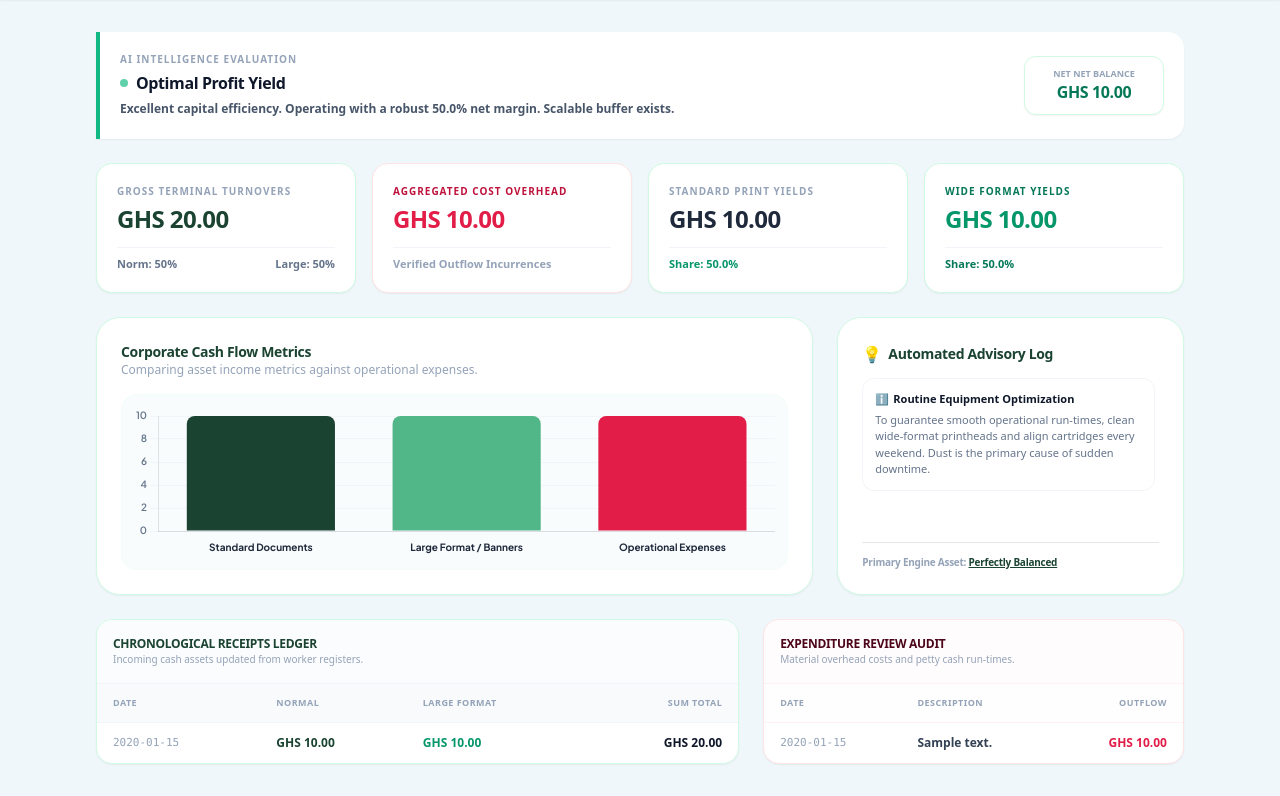
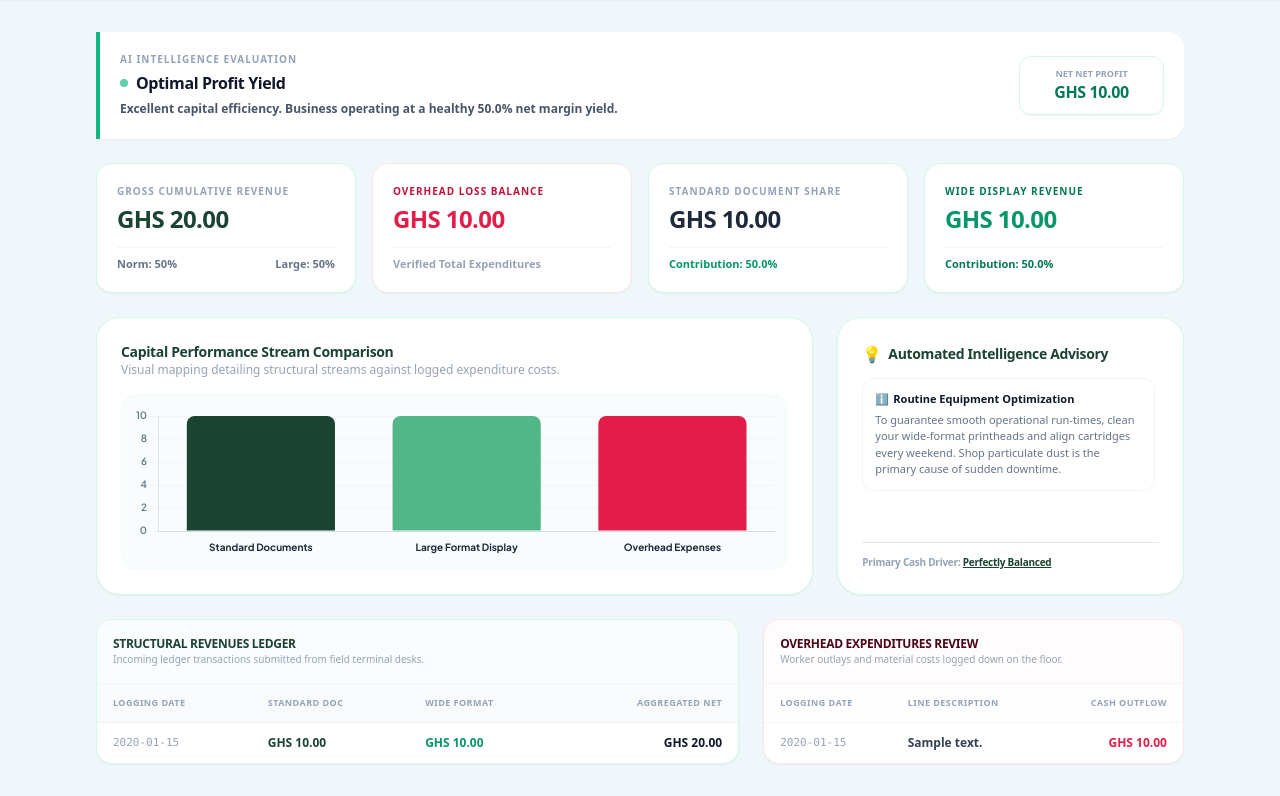
Before and after one commit to AnthonyCobbinah/MODERN-SALES-APP, a Flask app: page /admin/dashboard in a window 1280 px wide. Shown: the part 67-863 px from the top of the page. Run offline with Flask 3, Linux system fonts and the light colour scheme; the visitor is signed in with stand-in values (Sample User, id 1); tables that the repository leaves empty hold one stand-in row (values such as "Sample post"); some libraries are stand-ins or nearby versions.

Commit message:
Add files via upload

```diff
--- a/app.py
+++ b/app.py
@@ -39,9 +39,24 @@ class Expense(db.Model):
     amount = db.Column(db.Float, nullable=False, default=0.0)
     timestamp = db.Column(db.DateTime, default=datetime.utcnow)
 
-# Create database tables automatically
+# Self-Healing Initialization Routine to protect legacy production datasets
 with app.app_context():
     db.create_all()
+    try:
+        # Check if the database engine can successfully talk to the expense table
+        db.session.execute(db.text("SELECT 1 FROM expense LIMIT 1"))
+    except Exception:
+        db.session.rollback()
+        # If it throws an exception, it means the table is missing from your old file. Create it manually:
+        db.session.execute(db.text("""
+            CREATE TABLE IF NOT EXISTS expense (
+                id INTEGER PRIMARY KEY AUTOINCREMENT,
+                description VARCHAR(255) NOT NULL,
+                amount FLOAT NOT NULL,
+                timestamp DATETIME DEFAULT CURRENT_TIMESTAMP
+            );
+        """))
+        db.session.commit()
 
 # --- App Routes for PWA Root Access ---
 @app.route('/manifest.json')
@@ -61,9 +76,11 @@ def worker_sales_entry():
         form_type = request.form.get('form_type')
         custom_date_str = request.form.get('entry_date')
 
-        # Parse logging date or fallback to current time
         if custom_date_str:
-            entry_time = datetime.strptime(custom_date_str, '%Y-%m-%d')
+            try:
+                entry_time = datetime.strptime(custom_date_str, '%Y-%m-%d')
+            except ValueError:
+                entry_time = datetime.utcnow()
         else:
             entry_time = datetime.utcnow()
 
@@ -100,10 +117,10 @@ def worker_sales_entry():
                 )
                 db.session.add(new_expense)
                 db.session.commit()
-                flash("Expense logged and queued for audit review.", "success")
+                flash("Expense logged successfully!", "success")
 
         except ValueError:
-            flash("Invalid input numeric formatting. Check fields and try again.", "danger")
+            flash("Invalid numeric format. Please check inputs and try again.", "danger")
 
         return redirect('/')
 
@@ -150,13 +167,11 @@ def admin_dashboard():
     grand_expenses = sum(e.amount for e in all_expenses)
     net_profit = grand_total - grand_expenses
 
-    # --- ADVANCED BUSINESS ANALYTICS & INTELLIGENCE ENGINE ---
     normal_pct = 0.0
     large_pct = 0.0
     top_service = "None"
     recommendations = []
 
-    # 1. Profitability Matrix Assessment
     if grand_total > 0:
         profit_margin_pct = (net_profit / grand_total) * 100
         normal_pct = (grand_normal / grand_total) * 100
@@ -171,57 +186,56 @@ def admin_dashboard():
     else:
         profit_margin_pct = 0.0
 
-    # 2. Algorithmic Financial Health Status Definitions
+    # Business Intelligence Evaluations Engine
     if grand_total == 0 and grand_expenses == 0:
-        health_status = "Awaiting Telemetry"
+        health_status = "Awaiting Telemetry Data"
         health_color = "slate"
-        health_desc = "No operational ledger data has been detected yet inside the terminal cache."
+        health_desc = "No operational ledger metrics detected inside terminal data streams."
     elif net_profit > 0:
-        if profit_margin_pct >= 40:
+        if profit_margin_pct >= 35:
             health_status = "Optimal Profit Yield"
             health_color = "emerald"
-            health_desc = f"Excellent capital efficiency. Operating with a robust {profit_margin_pct:.1f}% net margin. Scalable buffer exists."
+            health_desc = f"Excellent capital efficiency. Business operating at a healthy {profit_margin_pct:.1f}% net margin yield."
         else:
-            health_status = "Marginal Profitability"
+            health_status = "Marginal Profitability Warning"
             health_color = "amber"
-            health_desc = f"Firm is operating in net-positive territory, but margins are tight ({profit_margin_pct:.1f}%). Evaluate and trim secondary overhead inputs."
+            health_desc = f"Operations are net-positive, but cash flow metrics are lean ({profit_margin_pct:.1f}%). Re-evaluate secondary costs."
     else:
-        health_status = "Net Operating Loss"
+        health_status = "Net Operating Loss Alert"
         health_color = "rose"
-        health_desc = f"Critical Exposure detected! Expenses exceed raw incoming revenue by GHS {abs(net_profit):.2f}. Implement immediate cash optimization protocols."
+        health_desc = f"Critical Financial Alert! Outflows exceed incoming revenue streams by GHS {abs(net_profit):.2f}."
 
-    # 3. Formulating Dynamic Insights
     if grand_total > 0:
         if top_service == "Normal Document Printing":
             recommendations.append({
                 "type": "growth",
                 "title": "Leverage High-Volume Document Traffic",
-                "text": f"Normal printing generates {normal_pct:.1f}% of your revenue. Consider introducing a customer loyalty program or high-margin service bundles like binding/lamination at the counter."
+                "text": f"Normal printing generates {normal_pct:.1f}% of your revenue. Consider introducing high-margin secondary add-ons like document binding or custom laminations."
             })
         elif top_service == "Large Format / Banners":
             recommendations.append({
                 "type": "growth",
                 "title": "Scale Large Format Infrastructure",
-                "text": f"Large format brings in {large_pct:.1f}% of your cash flow. Secure ink and media vinyl stock lines early, and run targeted outreach campaigns to local event planners."
+                "text": f"Large format brings in {large_pct:.1f}% of your cash flows. Secure your consumables stock lines early to stay clear of local pricing shifts."
             })
 
         if profit_margin_pct < 20 and profit_margin_pct > 0:
             recommendations.append({
                 "type": "warning",
-                "title": "Expense Overhead Compaction Warning",
-                "text": f"Overhead is absorbing {100 - profit_margin_pct:.1f}% of gross incoming margins. Audit individual material run-times and limit worker-logged petty cash allocations."
+                "title": "Overhead Optimization Flagged",
+                "text": f"Production costs are absorbing {100 - profit_margin_pct:.1f}% of gross performance. Strict tracking of raw materials and utilities usage is highly advised."
             })
         elif profit_margin_pct <= 0:
             recommendations.append({
                 "type": "warning",
-                "title": "Strategic Retrenchment Required",
-                "text": "The operational facility is processing under cost parity. Temporarily halt unessential asset deployments, audit major structural spending lines, or re-evaluate baseline print pricing matrices."
+                "title": "Deficit Strategy Implementation Needed",
+                "text": "The shop terminal is tracking a net structural loss. Audit material waste levels and reconsider the standard price matrix of low-yield print sizes."
             })
 
         recommendations.append({
             "type": "info",
             "title": "Routine Equipment Optimization",
-            "text": "To guarantee smooth operational run-times, clean wide-format printheads and align cartridges every weekend. Dust is the primary cause of sudden downtime."
+            "text": "To guarantee smooth operational run-times, clean your wide-format printheads and align cartridges every weekend. Shop particulate dust is the primary cause of sudden downtime."
         })
     else:
         recommendations.append({
--- a/static/sw.js
+++ b/static/sw.js
@@ -13,7 +13,6 @@ self.addEventListener('install', (e) => {
   );
 });
 
-// Cache-first for Tailwind/manifest assets, network-first for the form logic
 self.addEventListener('fetch', (e) => {
   e.respondWith(
     fetch(e.request).catch(() => {
--- a/templates/dashboard.html
+++ b/templates/dashboard.html
@@ -30,6 +30,7 @@
 
     <main class="max-w-6xl mx-auto p-4 sm:p-8 space-y-6">
 
+        <!-- INTELLIGENCE ENGINE REAL-TIME DIAGNOSTIC BANNER -->
         <div class="bg-white border-l-4 rounded-r-2xl p-5 shadow-sm flex flex-col sm:flex-row sm:items-center justify-between gap-4
             {% if health_color == 'emerald' %} border-emerald-500 bg-emerald-50/10
             {% elif health_color == 'amber' %} border-amber-500 bg-amber-50/10
@@ -45,19 +46,20 @@
                 </div>
                 <p class="text-xs font-semibold text-slate-600 leading-relaxed">{{ health_desc }}</p>
             </div>
-            <div class="bg-white rounded-xl border px-4 py-2.5 shadow-sm text-center min-w-[140px]
+            <div class="bg-white rounded-xl border px-4 py-2.5 shadow-sm text-center min-w-[145px]
                 {% if health_color == 'emerald' %} border-emerald-100 {% elif health_color == 'amber' %} border-amber-100 {% else %} border-rose-100 {% endif %}">
-                <span class="text-[9px] font-bold text-slate-400 block uppercase">Net Net Balance</span>
+                <span class="text-[9px] font-bold text-slate-400 block uppercase">Net Net Profit</span>
                 <span class="text-base font-black tracking-tight {% if net_profit >= 0 %}text-emerald-700{% else %}text-rose-700{% endif %}">
                     GHS {{ "%.2f"|format(net_profit) }}
                 </span>
             </div>
         </div>
 
+        <!-- Financial Matrix Cards Layout -->
         <div class="grid grid-cols-1 sm:grid-cols-2 lg:grid-cols-4 gap-4">
             <div class="bg-white border border-emerald-100 p-5 rounded-2xl shadow-sm flex flex-col justify-between">
                 <div>
-                    <span class="text-slate-400 text-[10px] uppercase font-bold tracking-widest block mb-1">Gross Terminal Turnovers</span>
+                    <span class="text-slate-400 text-[10px] uppercase font-bold tracking-widest block mb-1">Gross Cumulative Revenue</span>
                     <p class="text-2xl font-black text-[#1B4332] tracking-tight">GHS {{ "%.2f"|format(grand_total) }}</p>
                 </div>
                 <div class="text-[11px] text-slate-500 font-bold mt-3 pt-2 border-t border-slate-100 flex justify-between items-center">
@@ -68,55 +70,57 @@
 
             <div class="bg-white border border-rose-100 p-5 rounded-2xl shadow-sm flex flex-col justify-between">
                 <div>
-                    <span class="text-rose-700 text-[10px] uppercase font-bold tracking-widest block mb-1">Aggregated Cost Overhead</span>
+                    <span class="text-rose-700 text-[10px] uppercase font-bold tracking-widest block mb-1">Overhead Loss Balance</span>
                     <p class="text-2xl font-black text-rose-600 tracking-tight">GHS {{ "%.2f"|format(grand_expenses) }}</p>
                 </div>
                 <div class="text-[11px] text-slate-400 font-semibold mt-3 pt-2 border-t border-slate-100">
-                    Verified Outflow Incurrences
+                    Verified Total Expenditures
                 </div>
             </div>
 
             <div class="bg-white border border-emerald-100 p-5 rounded-2xl shadow-sm flex flex-col justify-between">
                 <div>
-                    <span class="text-slate-400 text-[10px] uppercase font-bold tracking-widest block mb-1">Standard Print Yields</span>
+                    <span class="text-slate-400 text-[10px] uppercase font-bold tracking-widest block mb-1">Standard Document Share</span>
                     <p class="text-2xl font-black text-slate-800 tracking-tight">GHS {{ "%.2f"|format(grand_normal) }}</p>
                 </div>
                 <div class="text-[11px] text-emerald-600 font-bold mt-3 pt-2 border-t border-slate-100">
-                    Share: {{ "%.1f"|format(normal_pct) }}%
+                    Contribution: {{ "%.1f"|format(normal_pct) }}%
                 </div>
             </div>
 
             <div class="bg-white border border-emerald-100 p-5 rounded-2xl shadow-sm flex flex-col justify-between">
                 <div>
-                    <span class="text-emerald-700 text-[10px] uppercase font-bold tracking-widest block mb-1">Wide Format Yields</span>
+                    <span class="text-emerald-700 text-[10px] uppercase font-bold tracking-widest block mb-1">Wide Display Revenue</span>
                     <p class="text-2xl font-black text-emerald-600 tracking-tight">GHS {{ "%.2f"|format(grand_large) }}</p>
                 </div>
                 <div class="text-[11px] text-emerald-700 font-bold mt-3 pt-2 border-t border-slate-100">
-                    Share: {{ "%.1f"|format(large_pct) }}%
+                    Contribution: {{ "%.1f"|format(large_pct) }}%
                 </div>
             </div>
         </div>
 
+        <!-- HIGH-CONTRAST CHART ANALYSIS BOARD -->
         <div class="grid grid-cols-1 lg:grid-cols-3 gap-6">
             <div class="lg:col-span-2 bg-white border border-emerald-100 p-6 rounded-3xl shadow-sm space-y-4">
                 <div>
-                    <h3 class="font-black text-[#1B4332] text-sm tracking-tight">Corporate Cash Flow Metrics</h3>
-                    <p class="text-xs text-slate-400">Comparing asset income metrics against operational expenses.</p>
+                    <h3 class="font-black text-[#1B4332] text-sm tracking-tight">Capital Performance Stream Comparison</h3>
+                    <p class="text-xs text-slate-400">Visual mapping detailing structural streams against logged expenditure costs.</p>
                 </div>
                 {% if grand_total > 0 or grand_expenses > 0 %}
                 <div class="bg-[#F0F7FA]/40 p-3 rounded-2xl border border-emerald-50/50">
                     <canvas id="revenueBarChart" class="max-h-56"></canvas>
                 </div>
                 {% else %}
-                <p class="text-xs text-slate-400 italic text-center py-12">No active data pipelines captured inside cache parameters.</p>
+                <p class="text-xs text-slate-400 italic text-center py-12">No active performance data pipelines found inside database cache.</p>
                 {% endif %}
             </div>
 
+            <!-- DYNAMIC SMART INSIGHT LOG MODULE -->
             <div class="bg-white border border-emerald-100 p-6 rounded-3xl shadow-sm space-y-4 flex flex-col justify-between">
                 <div class="space-y-3">
                     <div class="flex items-center gap-1.5">
                         <span class="text-base">💡</span>
-                        <h2 class="font-black text-[#1B4332] tracking-tight text-sm">Automated Advisory Log</h2>
+                        <h2 class="font-black text-[#1B4332] tracking-tight text-sm">Automated Intelligence Advisory</h2>
                     </div>
                     <div class="space-y-2 max-h-64 overflow-y-auto pr-1">
                         {% for rec in recommendations %}
@@ -134,26 +138,28 @@
                     </div>
                 </div>
                 <div class="pt-3 border-t text-[10px] text-slate-400 font-bold tracking-tight">
-                    Primary Engine Asset: <span class="text-[#1B4332] font-black underline">{{ top_service }}</span>
+                    Primary Cash Driver: <span class="text-[#1B4332] font-black underline">{{ top_service }}</span>
                 </div>
             </div>
         </div>
 
+        <!-- DOUBLE-ENTRY CHRONOLOGICAL VERIFICATION LEDGERS -->
         <div class="grid grid-cols-1 lg:grid-cols-5 gap-6">
+            <!-- Left Data Array Component: Sales Receipts -->
             <div class="lg:col-span-3 bg-white rounded-2xl border border-emerald-100 shadow-sm overflow-hidden flex flex-col justify-between">
                 <div>
                     <div class="p-4 bg-slate-50/60 border-b border-slate-100">
-                        <h2 class="font-black text-[#1B4332] tracking-tight text-xs uppercase">Chronological Receipts Ledger</h2>
-                        <p class="text-[10px] text-slate-400">Incoming cash assets updated from worker registers.</p>
+                        <h2 class="font-black text-[#1B4332] tracking-tight text-xs uppercase">Structural Revenues Ledger</h2>
+                        <p class="text-[10px] text-slate-400">Incoming ledger transactions submitted from field terminal desks.</p>
                     </div>
                     <div class="overflow-x-auto max-h-64 overflow-y-auto">
                         <table class="w-full text-left border-collapse">
                             <thead>
                                 <tr class="bg-slate-50 text-slate-400 text-[9px] uppercase tracking-wider font-extrabold border-b border-slate-100">
-                                    <th class="p-3 pl-4">Date</th>
-                                    <th class="p-3">Normal</th>
-                                    <th class="p-3">Large Format</th>
-                                    <th class="p-3 pr-4 text-right">Sum Total</th>
+                                    <th class="p-3 pl-4">Logging Date</th>
+                                    <th class="p-3">Standard Doc</th>
+                                    <th class="p-3">Wide Format</th>
+                                    <th class="p-3 pr-4 text-right">Aggregated Net</th>
                                 </tr>
                             </thead>
                             <tbody class="text-xs divide-y divide-slate-100 font-medium text-slate-600">
@@ -166,7 +172,7 @@
                                 </tr>
                                 {% else %}
                                 <tr>
-                                    <td colspan="4" class="p-8 text-center text-slate-400 italic">No incoming transactions found.</td>
+                                    <td colspan="4" class="p-8 text-center text-slate-400 italic">No verified transaction logs found.</td>
                                 </tr>
                                 {% endfor %}
                             </tbody>
@@ -175,19 +181,20 @@
                 </div>
             </div>
 
+            <!-- Right Data Array Component: Cost Expenditures -->
             <div class="lg:col-span-2 bg-white rounded-2xl border border-rose-100 shadow-sm overflow-hidden flex flex-col justify-between">
                 <div>
                     <div class="p-4 bg-rose-50/20 border-b border-rose-50">
-                        <h2 class="font-black text-rose-950 tracking-tight text-xs uppercase">Expenditure Review Audit</h2>
-                        <p class="text-[10px] text-slate-400">Material overhead costs and petty cash run-times.</p>
+                        <h2 class="font-black text-rose-950 tracking-tight text-xs uppercase">Overhead Expenditures Review</h2>
+                        <p class="text-[10px] text-slate-400">Worker outlays and material costs logged down on the floor.</p>
                     </div>
                     <div class="overflow-x-auto max-h-64 overflow-y-auto">
                         <table class="w-full text-left border-collapse">
                             <thead>
                                 <tr class="bg-rose-50/10 text-slate-400 text-[9px] uppercase tracking-wider font-extrabold border-b border-rose-50">
-                                    <th class="p-3 pl-4">Date</th>
-                                    <th class="p-3">Description</th>
-                                    <th class="p-3 pr-4 text-right">Outflow</th>
+                                    <th class="p-3 pl-4">Logging Date</th>
+                                    <th class="p-3">Line Description</th>
+                                    <th class="p-3 pr-4 text-right">Cash Outflow</th>
                                 </tr>
                             </thead>
                             <tbody class="text-xs divide-y divide-slate-100 font-medium text-slate-600">
@@ -199,7 +206,7 @@
                                 </tr>
                                 {% else %}
                                 <tr>
-                                    <td colspan="3" class="p-8 text-center text-slate-400 italic">No expenditure records logged.</td>
+                                    <td colspan="3" class="p-8 text-center text-slate-400 italic">No operational expenditure items documented.</td>
                                 </tr>
                                 {% endfor %}
                             </tbody>
@@ -216,7 +223,7 @@
         new Chart(ctx, {
             type: 'bar',
             data: {
-                labels: ['Standard Documents', 'Large Format / Banners', 'Operational Expenses'],
+                labels: ['Standard Documents', 'Large Format Display', 'Overhead Expenses'],
                 datasets: [{
                     data: [{{ grand_normal }}, {{ grand_large }}, {{ grand_expenses }}],
                     backgroundColor: [
```
Also changed, not shown: templates/worker.html (+29 -15 lines).
